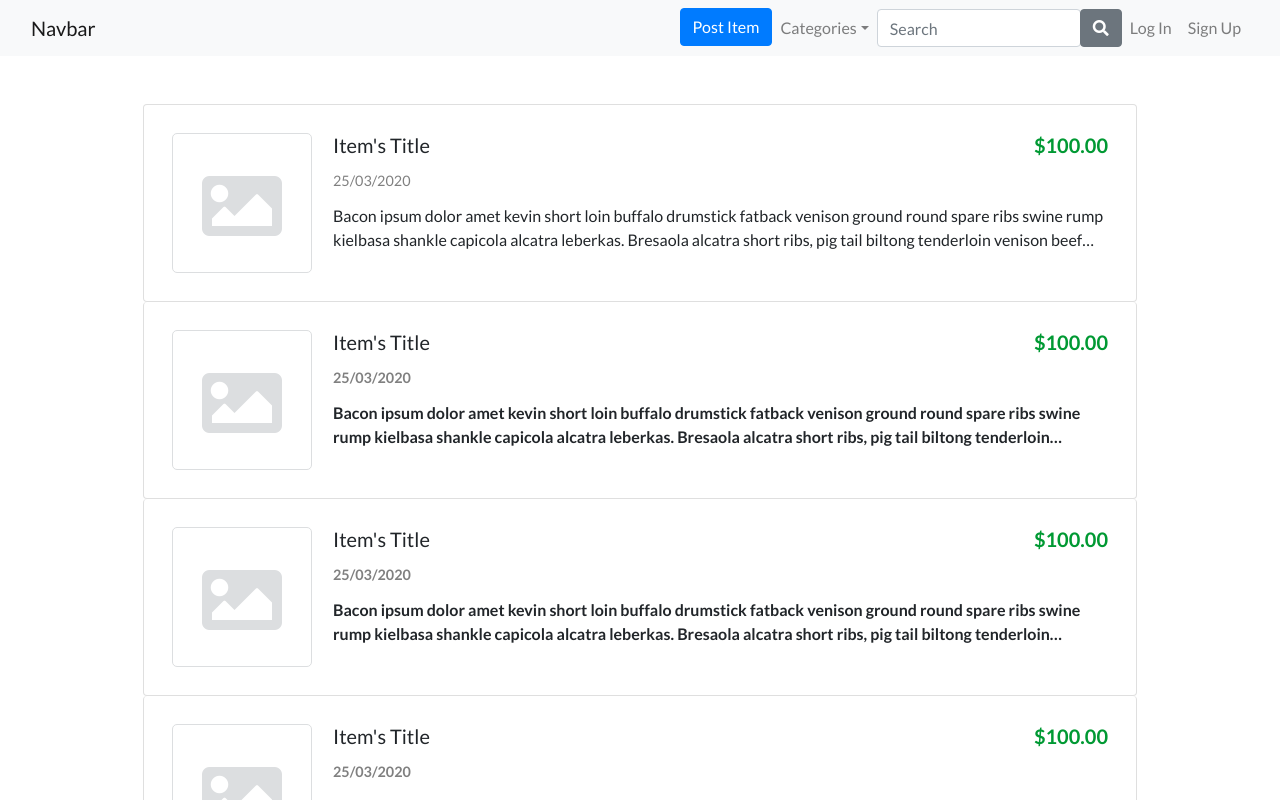
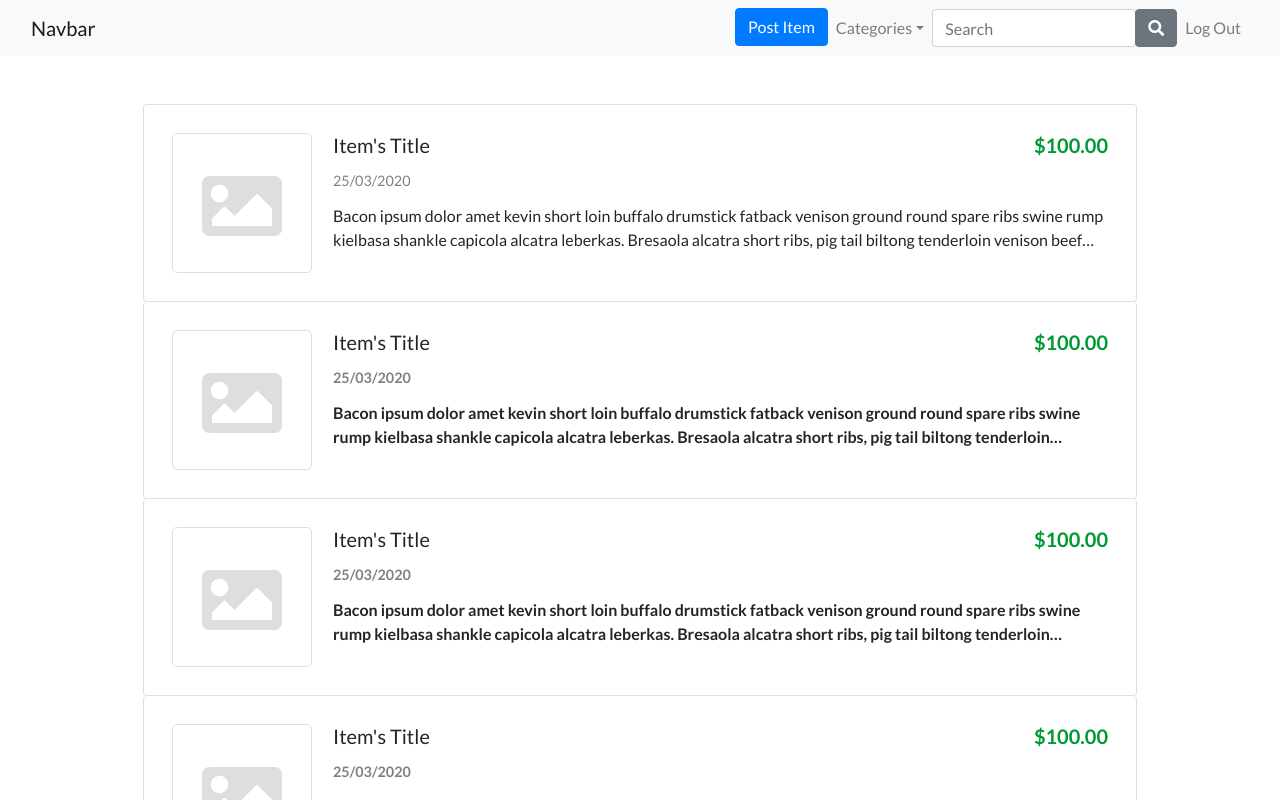
Before and after one commit to ykurata/shop-app, a React (Create React App) app in the folder client/: page / in a window 1280 px wide. Built offline with nearby package versions, Linux system fonts and the light colour scheme; sample sign-in values are in the browser's storage.

Commit message:
updated navbar

```diff
--- a/client/src/components/Navbar.js
+++ b/client/src/components/Navbar.js
@@ -4,21 +4,21 @@ class Navbar extends Component {
   constructor(props) {
     super(props);
     this.state = {
-
+      token: localStorage.getItem("jwtToken")
     };
   }
 
+  logOut = e => {
+    e.preventDefault();
+    localStorage.clear();
+    window.location.href="/"
+  }
+
   render() {
-    return (
-      <div>
-        <nav className="navbar navbar-expand-md navbar-light bg-light">
-          <div className="container-fluid">
-            <a className="navbar-brand" href="/">Navbar</a>
-            <button className="navbar-toggler" type="button" data-toggle="collapse" data-target="#navbarNavDropdown" aria-controls="navbarNavDropdown" aria-expanded="false" aria-label="Toggle navigation">
-              <span className="navbar-toggler-icon"></span>
-            </button>
-            <div className="collapse navbar-collapse" id="navbarNavDropdown">
-              <ul className="navbar-nav ml-auto">
+    let navList;
+
+    if (this.state.token) {
+      navList = <ul className="navbar-nav ml-auto">
                   <li className="nav-item dropdown">
                     <a className="btn btn-large btn-primary my-2 my-sm-0" href="/create">Post Item</a>
                   </li>
@@ -32,7 +32,35 @@ class Navbar extends Component {
                       <a className="dropdown-item" href="/">Something else here</a>
                     </div>
                   </li>
+                  {/* Search form  */}
+                  <form className="form-inline">
+                      <input type="text" className="form-control" placeholder="Search" aria-label="Search" aria-describedby="basic-addon2" />
+                      <div className="input-group-append">
+                        <button className="btn btn-secondary" type="submit">
+                          <i className="fa fa-search"></i>
+                        </button>
+                      </div>
+                  </form>
 
+                  <li className="nav-item">
+                    <a className="nav-link" href="/logout" onClick={this.logOut}>Log Out</a>
+                  </li>
+                </ul>
+    } else {
+      navList = <ul className="navbar-nav ml-auto">
+                  <li className="nav-item dropdown">
+                    <a className="btn btn-large btn-primary my-2 my-sm-0" href="/create">Post Item</a>
+                  </li>
+                  <li className="nav-item dropdown">
+                    <a className="nav-link dropdown-toggle" href="/" id="navbarDropdownMenuLink" data-toggle="dropdown" aria-haspopup="true" aria-expanded="false">
+                      Categories
+                    </a>
+                    <div className="dropdown-menu" aria-labelledby="navbarDropdownMenuLink">
+                      <a className="dropdown-item" href="/">Action</a>
+                      <a className="dropdown-item" href="/">Another action</a>
+                      <a className="dropdown-item" href="/">Something else here</a>
+                    </div>
+                  </li>
                   {/* Search form  */}
                   <form className="form-inline">
                       <input type="text" className="form-control" placeholder="Search" aria-label="Search" aria-describedby="basic-addon2" />
@@ -50,7 +78,21 @@ class Navbar extends Component {
                     <a className="nav-link" href="/signup">Sign Up</a>
                   </li>
                 </ul>
+    }
 
+
+    return (
+      <div>
+        <nav className="navbar navbar-expand-md navbar-light bg-light">
+          <div className="container-fluid">
+            <a className="navbar-brand" href="/">Navbar</a>
+            <button className="navbar-toggler" type="button" data-toggle="collapse" data-target="#navbarNavDropdown" aria-controls="navbarNavDropdown" aria-expanded="false" aria-label="Toggle navigation">
+              <span className="navbar-toggler-icon"></span>
+            </button>
+            <div className="collapse navbar-collapse" id="navbarNavDropdown">
+
+
+              {navList}
             </div>
           </div>
         </nav>
```
Lines whose indentation alone changed are shown as unchanged.
